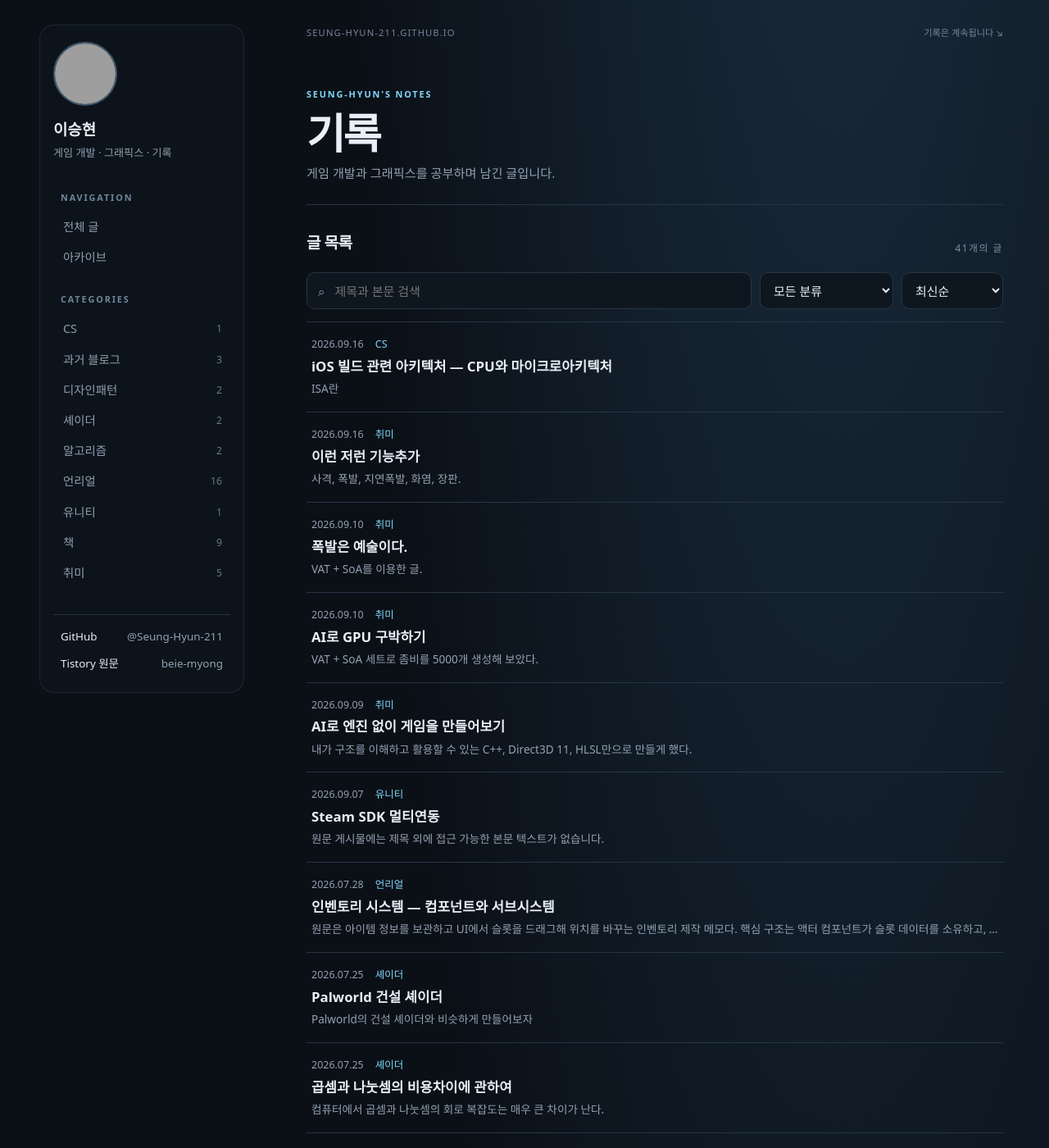
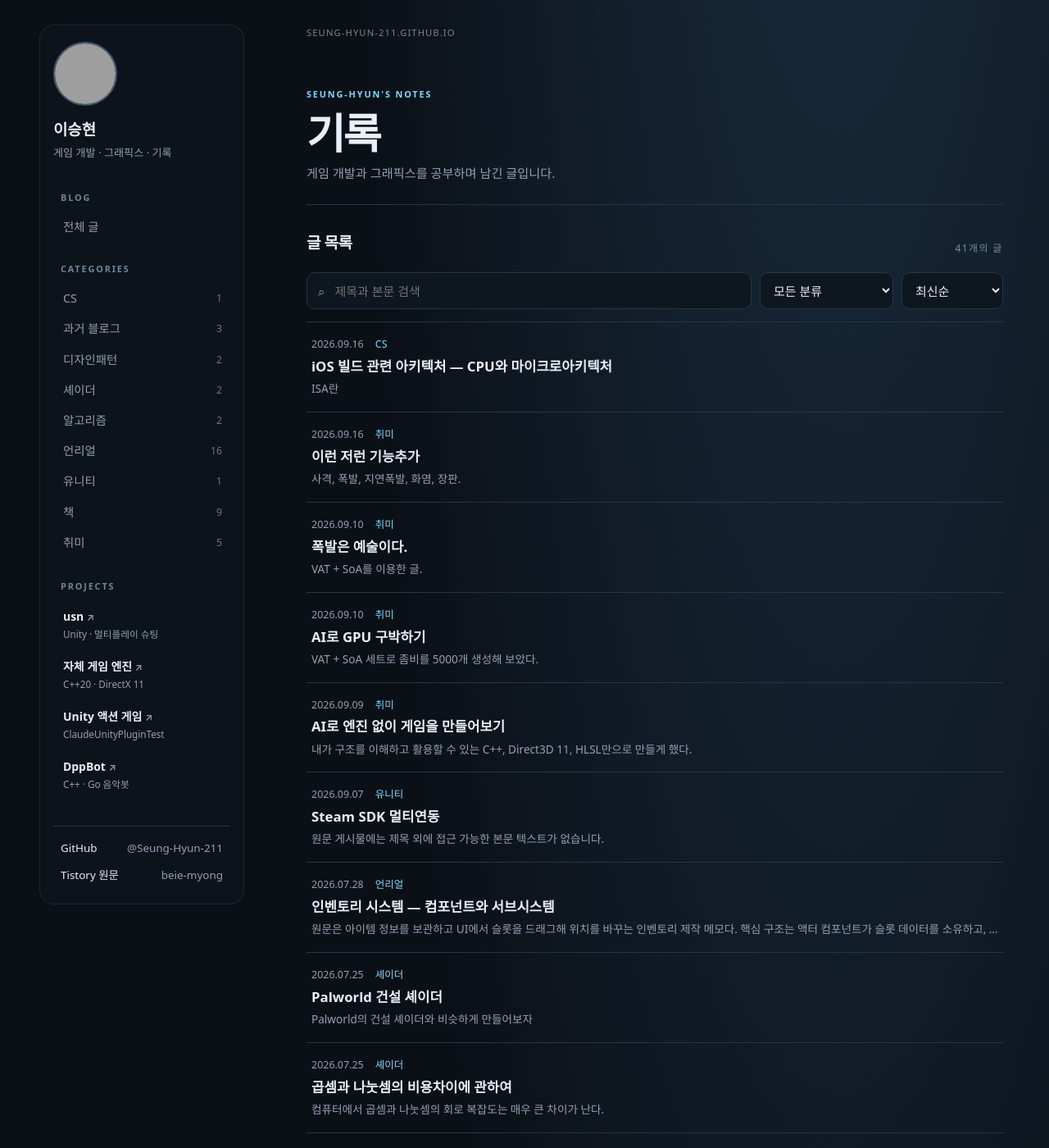
Before and after one commit to Seung-Hyun-211/seung-hyun-211.github.io, a Jekyll site: the page built from index.html, in a window 1280 px wide and 1400 px high. Shown: the whole window at 82% size. Built offline with Jekyll 4.4.1, drawn with Linux system fonts in a browser that asks for light colours; grey boxes are pictures that could not be loaded.

Commit message:
Replace archive navigation with project links

```diff
--- a/_layouts/default.html
+++ b/_layouts/default.html
@@ -18,14 +18,18 @@
       </a>
 
       <nav class="side-nav" aria-label="블로그 메뉴">
-        <p class="nav-heading">NAVIGATION</p>
+        <p class="nav-heading">BLOG</p>
         <a class="nav-link" href="{{ '/' | relative_url }}">전체 글</a>
-        <a class="nav-link" href="{{ '/archive.html' | relative_url }}">아카이브</a>
         <p class="nav-heading category-heading">CATEGORIES</p>
         {% assign sorted_categories = site.categories | sort %}
         {% for category in sorted_categories %}
         <a class="nav-link category-link" href="{{ '/' | relative_url }}?category={{ category[0] | uri_escape }}"><span>{{ category[0] | escape }}</span><span class="nav-count">{{ category[1].size }}</span></a>
         {% endfor %}
+        <p class="nav-heading project-heading">PROJECTS</p>
+        <a class="project-link" href="https://github.com/Seung-Hyun-211/usn" target="_blank" rel="noopener noreferrer"><span class="project-name">usn <span aria-hidden="true">↗</span></span><small>Unity · 멀티플레이 슈팅</small></a>
+        <a class="project-link" href="https://github.com/Seung-Hyun-211/AI_Lo_Engine_Man_Dul_Gi" target="_blank" rel="noopener noreferrer"><span class="project-name">자체 게임 엔진 <span aria-hidden="true">↗</span></span><small>C++20 · DirectX 11</small></a>
+        <a class="project-link" href="https://github.com/Seung-Hyun-211/ClaudeUnityPluginTest" target="_blank" rel="noopener noreferrer"><span class="project-name">Unity 액션 게임 <span aria-hidden="true">↗</span></span><small>ClaudeUnityPluginTest</small></a>
+        <a class="project-link" href="https://github.com/Seung-Hyun-211/DppBot" target="_blank" rel="noopener noreferrer"><span class="project-name">DppBot <span aria-hidden="true">↗</span></span><small>C++ · Go 음악봇</small></a>
       </nav>
 
       <div class="sidebar-footer">
@@ -35,7 +39,7 @@
     </aside>
 
     <main class="main-content">
-      <div class="topbar"><span>SEUNG-HYUN-211.GITHUB.IO</span><span>기록은 계속됩니다 <span aria-hidden="true">↘</span></span></div>
+      <div class="topbar"><span>SEUNG-HYUN-211.GITHUB.IO</span></div>
       {{ content }}
       <footer class="site-footer">© {{ site.time | date: '%Y' }} 이승현 · Built with GitHub Pages</footer>
     </main>
--- a/assets/css/style.css
+++ b/assets/css/style.css
@@ -30,12 +30,17 @@ button, input, select { font: inherit; }
 .nav-link { display: flex; align-items: center; justify-content: space-between; min-height: 37px; padding: 6px 10px; border-left: 2px solid transparent; border-radius: 0 7px 7px 0; color: var(--muted); font-size: .9rem; }
 .nav-link:hover { border-left-color: var(--accent); background: var(--panel-hover); color: var(--text); }
 .nav-count { color: #637b8e; font-size: .76rem; }
+.project-heading { margin-top: 25px; }
+.project-link { display: grid; gap: 0; padding: 8px 10px; border-left: 2px solid transparent; border-radius: 0 7px 7px 0; }
+.project-link:hover { border-left-color: var(--accent); background: var(--panel-hover); }
+.project-name { color: var(--text); font-size: .87rem; font-weight: 600; }
+.project-name span { color: var(--muted); font-size: .75rem; }
+.project-link small { color: var(--muted); font-size: .73rem; overflow-wrap: anywhere; }
 .sidebar-footer { display: grid; gap: 9px; margin-top: 32px; padding: 15px 9px 3px; border-top: 1px solid var(--line); font-size: .84rem; }
 .sidebar-footer a { display: flex; justify-content: space-between; gap: 12px; }
 .sidebar-footer span { color: var(--muted); }
 .main-content { min-width: 0; }
 .topbar { display: flex; justify-content: space-between; gap: 12px; color: #74879a; font-size: .7rem; letter-spacing: .1em; }
-.topbar span:last-child { letter-spacing: 0; }
 .hero { padding: 68px 0 48px; border-bottom: 1px solid var(--line); }
 .eyebrow { margin: 0; color: var(--accent); }
 .hero h1 { margin: 14px 0 17px; font-size: clamp(2.5rem, 6vw, 4.6rem); line-height: 1.08; letter-spacing: -.065em; }
@@ -114,7 +119,9 @@ button, input, select { font: inherit; }
   .avatar { grid-row: span 2; width: 54px; height: 54px; }
   .identity-name { align-self: end; margin: 0; }
   .identity-role { align-self: start; }
-  .side-nav { display: none; }
+  .side-nav { display: flex; gap: 8px; overflow-x: auto; margin-top: 14px; padding-bottom: 3px; }
+  .side-nav > :not(.project-link) { display: none; }
+  .project-link { flex: 0 0 160px; border: 1px solid var(--line); border-radius: 8px; }
   .sidebar-footer { grid-template-columns: repeat(2, minmax(0, 1fr)); margin-top: 14px; padding-top: 12px; }
   .sidebar-footer a { display: grid; gap: 0; }
   .hero { padding: 39px 0 32px; }
@@ -124,7 +131,6 @@ button, input, select { font: inherit; }
 }
 @media (max-width: 540px) {
   .topbar { font-size: .61rem; }
-  .topbar span:last-child { display: none; }
   .toolbar { display: grid; }
   .toolbar select { max-width: none; }
   .toolbar #sort-order { max-width: none; }
```
Also changed, not shown: archive.html (deleted, +0 -37 lines), README.md.
